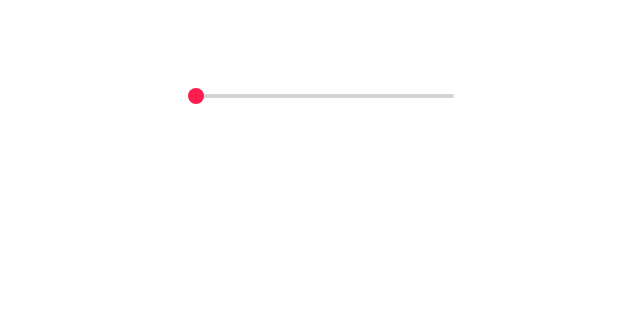
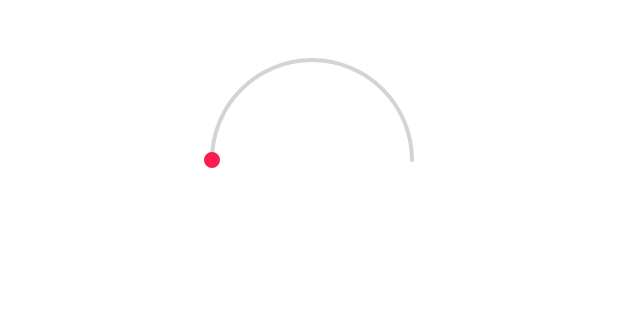
Before and after one commit to laura-dumitru/range-slider, a plain HTML site: page index.html in a window 1280 px wide. Shown: the whole page, without its empty margins (278-918 px from the left). Drawn offline with nearby package versions, Linux system fonts and the light colour scheme.

Commit message:
Fixed issue with slider

```diff
--- a/index.html
+++ b/index.html
@@ -8,7 +8,7 @@
     <link href="styles.css" rel="stylesheet" />
   </head>
   <body>
-    <div>
+    <!--div>
       <svg>
         <path class="path" />
         <g id="drag">
@@ -18,13 +18,17 @@
     </div>
     <div>
       <p class="answer"></p>
+    </div-->
+
+    <div class="container">
+      <svg>
+        <path class="path" />
+        <g id="drag">
+          <circle class="slider" />
+        </g>
+      </svg>
     </div>
-    <!--svg>
-        <path id="path" d="M 100 50 400 50" />
-        <g id="drag">
-          <circle class="oval" cx="15" cy="15" r="15" />
-        </g>
-      </svg-->
+
     <script src="https://cdnjs.cloudflare.com/ajax/libs/gsap/1.20.3/TweenMax.min.js"></script>
     <script src="https://cdnjs.cloudflare.com/ajax/libs/gsap/1.20.3/utils/Draggable.min.js"></script>
     <script src="index.js"></script>
--- a/index.js
+++ b/index.js
@@ -98,14 +98,14 @@ function closestPoint(pathNode, pathLength, point) {
 
   let options = [25, 50, 75];
   let answer = document.querySelector(".answer");
-
+  /*
   if (options.includes(percent)) {
     answer.innerHTML = `I am ${percent} % happy`;
     //console.log(`I am ${percent} % happy`);
   } else {
     //console.log(`I am ${percent} % happy.`);
     answer.innerHTML = "I am not happy";
-  }
+  }*/
 
   //64 = 25%
   //128 = 50%
--- a/styles.css
+++ b/styles.css
@@ -23,17 +23,21 @@ svg {
   cy: var(--size);
 }
 
+.container {
+  margin-top: 4em;
+}
+
 .path {
   fill: none;
   stroke: #d4d4d4;
   stroke-width: 4px;
   stroke-linecap: round;
 
-  /* M ?, ?c-?, ?-?, ?-?s?, ?, ?, ? */
-  /*d: path("M128, 256c0-70.6, 57.4-128, 128-128s128, 57.4, 128,128");*/
+  /* M x y x y */
+  /*d: path("M 0 0 256 0");*/
 
-  /* M x y x y */
-  d: path("M 0 0 256 0");
+  /* M x y A rx:ry°, xr°, >/<180°?, flip?, x y */
+  d: path("M 0 0 A 45 45, 0, 0, 1, 200 0");
 }
 
 .answer {
```
